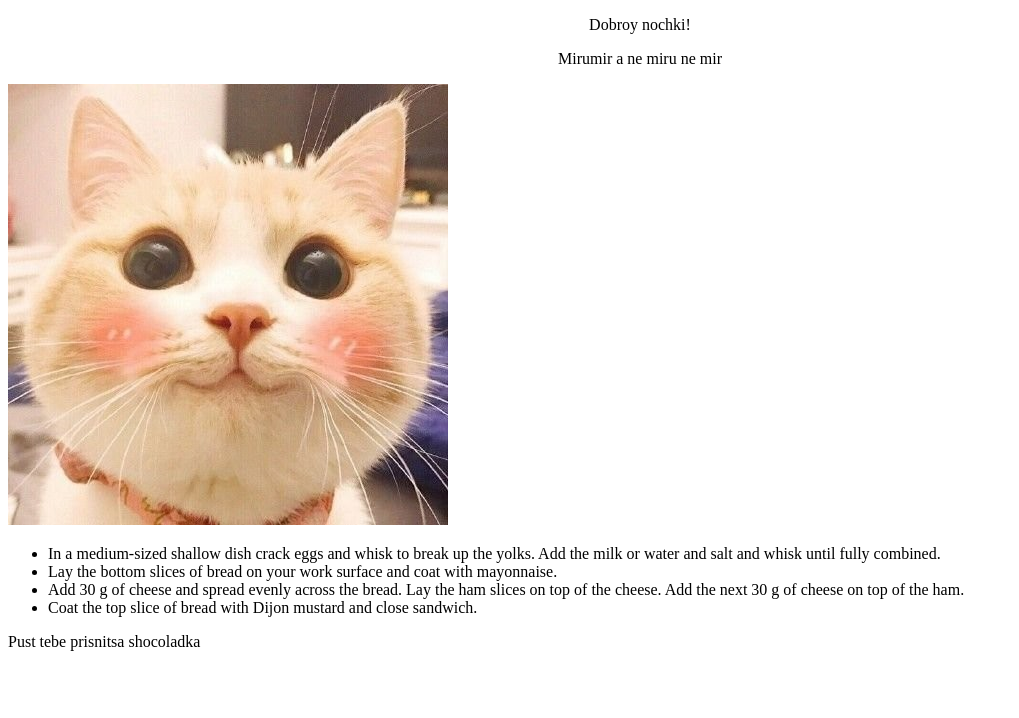
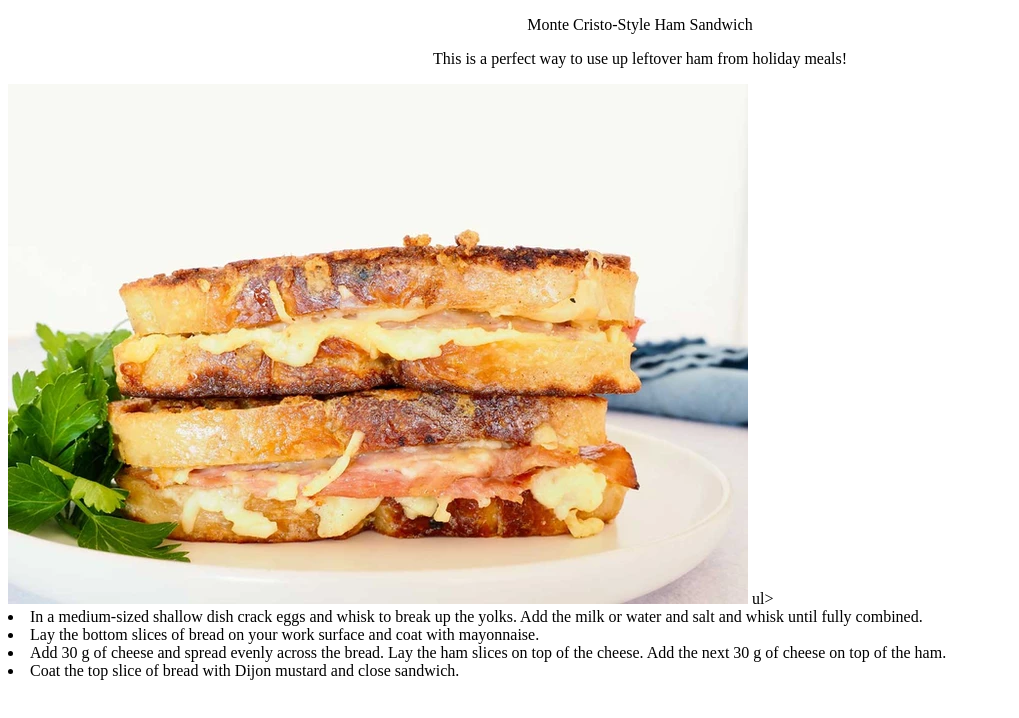
Before and after one commit to LouiseLouis/HTML-2, a plain HTML site: page index.html in a window 1280 px wide. Shown: the whole page, without its empty margins (0-1019 px from the left). Drawn offline with Linux system fonts and the light colour scheme; files that its build step writes are made by us from their sources.

Commit message:
receipt3

```diff
--- /dev/null
+++ b/CSS Style/Style.CSS
@@ -0,0 +1 @@
+ul
--- a/index.html
+++ b/index.html
@@ -5,10 +5,10 @@
      <link rel="stylesheet" href="style.css">
  </head>
  <body>
-     <p align="center">Dobroy nochki!</p>
-     <p align="center">Mirumir a ne miru ne mir</p>
-     <img src="img/cat.jpeg" alt="test img">
-     <ul>
+     <p align="center">Monte Cristo-Style Ham Sandwich</p>
+     <p align="center">This is a perfect way to use up leftover ham from holiday meals!</p>
+    <img src="img/receipt.webp" alt="test">
+     ul>
          <li>In a medium-sized shallow dish crack eggs and whisk to break up the yolks. Add the milk or water and salt and whisk until fully combined.</li>
          <li>Lay the bottom slices of bread on your work surface and coat with mayonnaise.        </li>
          <li>Add 30 g of cheese and spread evenly across the bread. Lay the ham slices on top of the cheese. Add the next 30 g of cheese on top of the ham.        </li>
@@ -17,6 +17,6 @@
      </ul>
  </body>
  <footer>
-     <p> Pust tebe prisnitsa shocoladka</p>
+     <p> </p>
  </footer>
 </html>
```
Also changed, not shown: img/receipt.webp (added).
